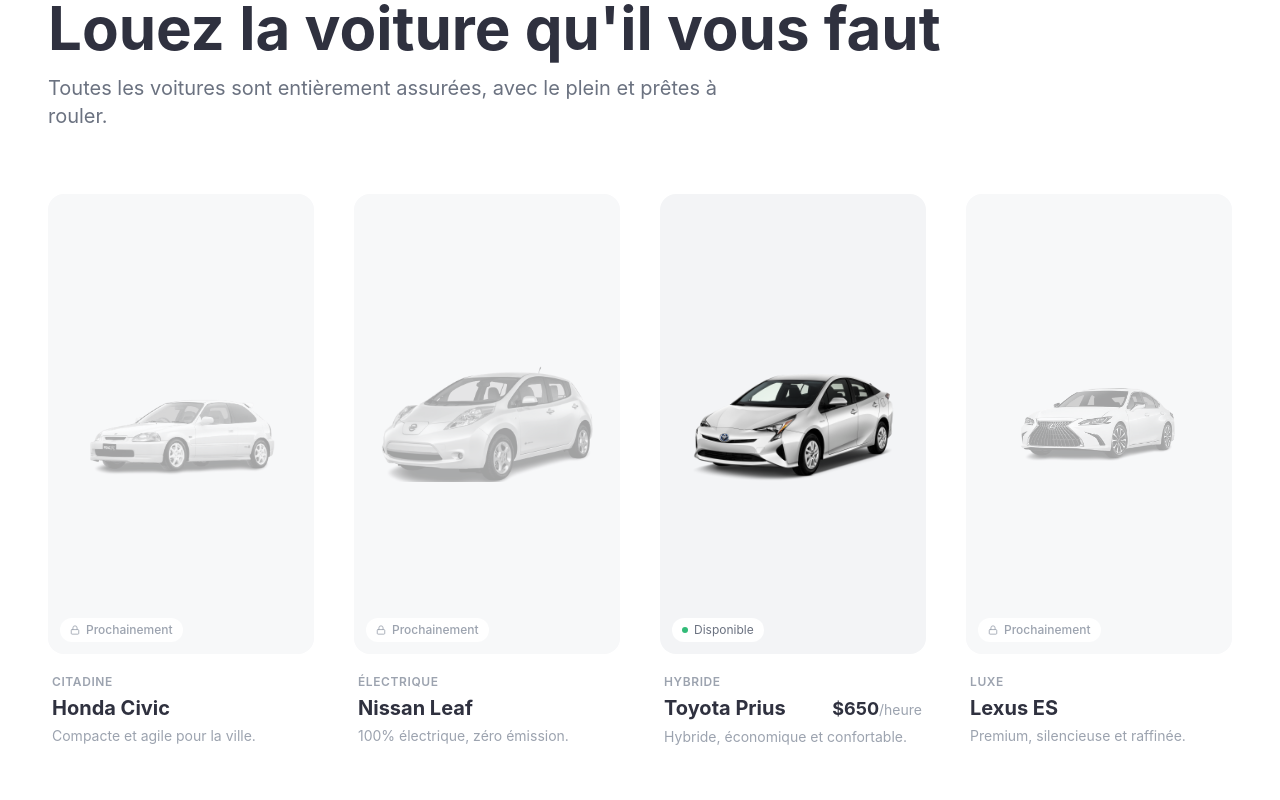
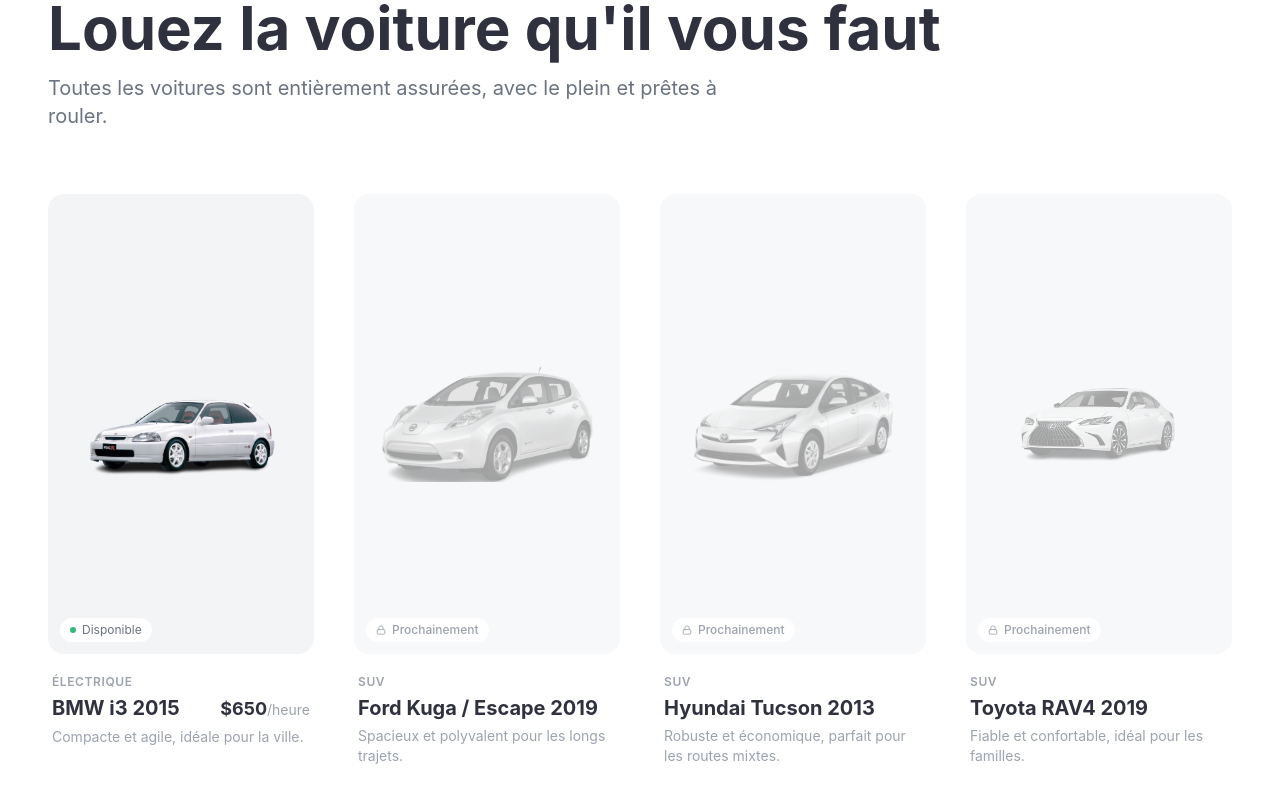
Before and after one commit to Gabdev15/Bolt-Site, a React (Vite) app: page / in a window 1280 px wide. Shown: the part 5406-6206 px from the top of the page. Built offline with nearby package versions, Linux system fonts and the light colour scheme; no server answers.

Commit message:
feat: update vehicle models and set BMW i3 availability

```diff
--- a/src/data/vehicles.js
+++ b/src/data/vehicles.js
@@ -1,71 +1,71 @@
 // Véhicules utilisés dans VehicleTypes et BookingPage
 export const VEHICLES = [
   {
-    id: 'civic',
-    name: 'Honda Civic',
-    category: 'Citadine',
-    price: 550,
+    id: 'bmwi3',
+    name: 'BMW i3 2015',
+    category: 'Électrique',
+    price: 650,
     img: '/honda.png',
-    locked: true,
-    desc: 'Compacte et agile pour la ville.',
+    locked: false,
+    desc: 'Compacte et agile, idéale pour la ville.',
   },
   {
-    id: 'leaf',
-    name: 'Nissan Leaf',
-    category: 'Électrique',
-    price: 750,
+    id: 'fordkuga',
+    name: 'Ford Kuga / Escape 2019',
+    category: 'SUV',
+    price: 800,
     img: '/nissanleaf.png',
     locked: true,
-    desc: '100% électrique, zéro émission.',
+    desc: 'Spacieux et polyvalent pour les longs trajets.',
   },
   {
-    id: 'prius',
-    name: 'Toyota Prius',
-    category: 'Hybride',
-    price: 650,
+    id: 'hyundaitucson',
+    name: 'Hyundai Tucson 2013',
+    category: 'SUV',
+    price: 600,
     img: '/toyotaprius.png',
-    locked: false,
-    desc: 'Hybride, économique et confortable.',
+    locked: true,
+    desc: 'Robuste et économique, parfait pour les routes mixtes.',
   },
   {
-    id: 'lexus',
-    name: 'Lexus ES',
-    category: 'Luxe',
-    price: 1200,
+    id: 'rav4',
+    name: 'Toyota RAV4 2019',
+    category: 'SUV',
+    price: 900,
     img: '/lexuses.png',
     locked: true,
-    desc: 'Premium, silencieuse et raffinée.',
+    desc: 'Fiable et confortable, idéal pour les familles.',
   },
 ];
 
 // Véhicules utilisés dans BookingFlow (modal de réservation)
 export const BOOKING_CARS = [
   {
-    id: 'prius',
-    name: 'Toyota Prius',
-    year: '2023',
-    type: 'Hybride',
+    id: 'bmwi3',
+    name: 'BMW i3',
+    year: '2015',
+    type: 'Électrique',
+    seats: 4,
+    transmission: 'Automatique',
+    rating: 4.8,
+    reviews: 86,
+    price: 700,
+    available: true,
+    image: 'https://upload.wikimedia.org/wikipedia/commons/thumb/8/80/2015_BMW_i3_%28IAA_2015%29.jpg/1280px-2015_BMW_i3_%28IAA_2015%29.jpg',
+    features: [['⚡', 'Électrique'], ['🛡️', 'Assuré'], ['📱', 'Connecté']],
+  },
+  {
+    id: 'fordkuga',
+    name: 'Ford Kuga / Escape',
+    year: '2019',
+    type: 'SUV',
     seats: 5,
     transmission: 'Automatique',
-    rating: 4.9,
-    reviews: 128,
-    price: 700,
-    available: true,
-    image: 'https://upload.wikimedia.org/wikipedia/commons/thumb/3/3f/2023_Toyota_Prius_XLE_%28US%29%2C_front_8.27.22.jpg/1280px-2023_Toyota_Prius_XLE_%28US%29%2C_front_8.27.22.jpg',
-    features: [['⚡', 'Hybride'], ['🛡️', 'Assuré'], ['⛽', 'Inclus']],
-  },
-  {
-    id: 'model3',
-    name: 'Tesla Model 3',
-    year: '2024',
-    type: 'Électrique',
-    seats: 5,
-    transmission: 'Automatique',
-    rating: 5.0,
-    reviews: 64,
-    price: 950,
+    rating: 4.6,
+    reviews: 74,
+    price: 850,
     available: false,
-    image: 'https://upload.wikimedia.org/wikipedia/commons/thumb/9/91/2019_Tesla_Model_3_Performance_AWD_%28facelift%2C_red%29%2C_front_8.15.19.jpg/1280px-2019_Tesla_Model_3_Performance_AWD_%28facelift%2C_red%29%2C_front_8.15.19.jpg',
-    features: [['⚡', 'Électrique'], ['🛡️', 'Assuré'], ['📱', 'Connecté']],
+    image: 'https://upload.wikimedia.org/wikipedia/commons/thumb/8/80/2019_Ford_Kuga_Titanium.jpg/1280px-2019_Ford_Kuga_Titanium.jpg',
+    features: [['🛡️', 'Assuré'], ['⛽', 'Inclus'], ['🧳', 'Grand coffre']],
   },
 ];
```
